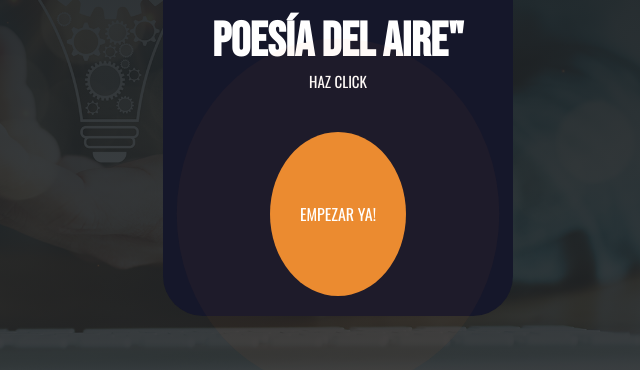
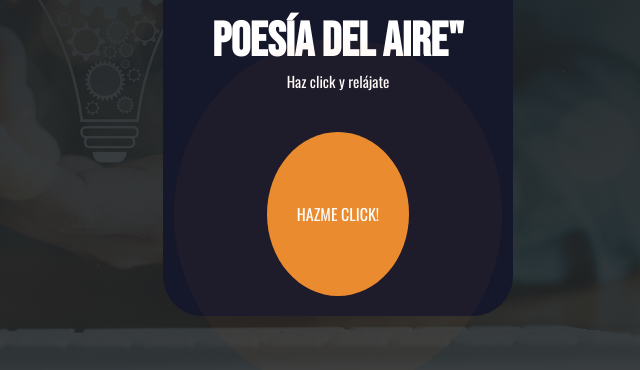
Before and after one commit to DanielMontero123/portafolio-web, a plain HTML site: page index.html in a window 1280 px wide. Shown: the part 294-664 px from the top of the page, 622-1262 px from the left. Drawn offline with nearby package versions, Linux system fonts and the light colour scheme; some packages are replaced by stand-ins of ours; a script that the page names is missing.

Commit message:
Update index.html

```diff
--- a/index.html
+++ b/index.html
@@ -63,10 +63,10 @@
         </div>
         <div class="contenido-banner"  data-aos="zoom-out-right" data-aos-duration="1500">
             <h1>"La música es la poesía del aire"</h1>
-            <h2>HAZ CLICK</h2>
+            <h2>Haz click y relájate</h2>
             <h1></h1>
             <div class="boton-musica">
-                <a id="play-button">EMPEZAR YA!</a>
+                <a id="play-button">Hazme click!</a>
             </div>
         </div>
 
```
